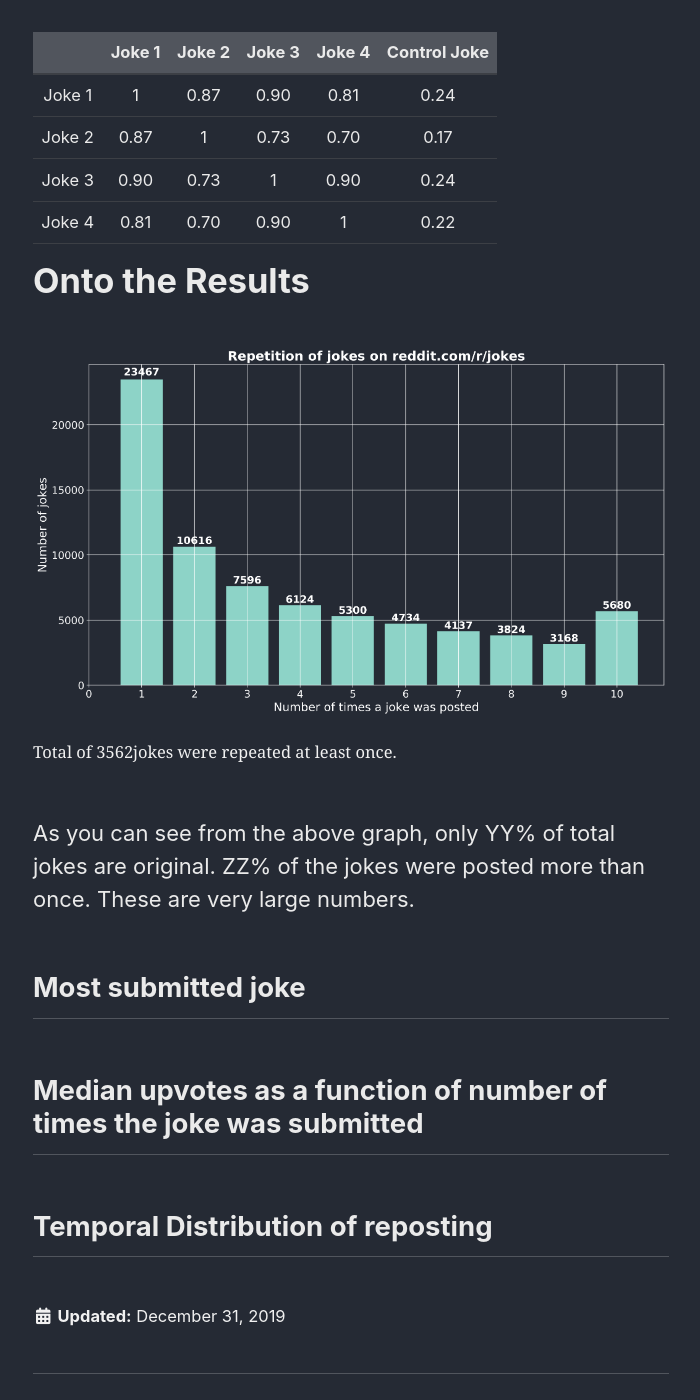
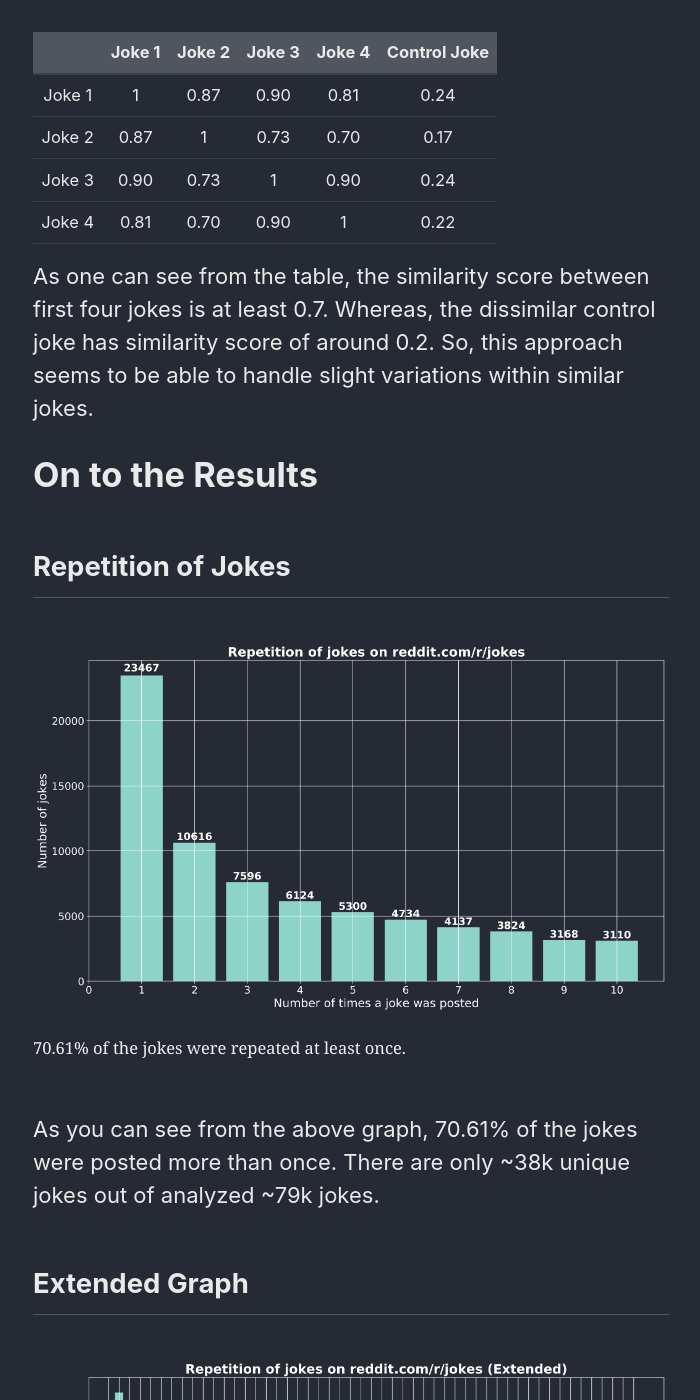
Before and after one commit to leme-cosmo/abhilash_sw, a Jekyll site: the page built from _posts/2019-12-31-reddit-jokes.md, in a window 1280 px wide and 1400 px high, scrolled down 4338 px. Shown: the whole window, without its empty margins (289-989 px from the left). Built offline with Jekyll 4.4.1, drawn with Linux system fonts in a browser that asks for light colours; cached includes are drawn as plain includes; nearby versions of some CDN libraries; comment, search, counter and statistics services are not loaded; some of the changed text lies outside the part shown.

Commit message:
Added extended graph. added some text

```diff
--- a/_posts/2019-12-31-reddit-jokes.md
+++ b/_posts/2019-12-31-reddit-jokes.md
@@ -27,16 +27,12 @@ Example:
 
 <blockquote class="reddit-card" data-card-created="1578141860"><a href="https://www.reddit.com/r/Jokes/comments/5vt0bn/girls_call_me_ugly_until_they_find_out_how_much/">Girls call me ugly until they find out how much money i make.</a> from <a href="http://www.reddit.com/r/Jokes">r/Jokes</a></blockquote>
 <script async src="//embed.redditmedia.com/widgets/platform.js" charset="UTF-8"></script>
-
 <blockquote class="reddit-card" data-card-created="1578141883"><a href="https://www.reddit.com/r/Jokes/comments/aysxx6/girls_used_to_call_me_ugly_until_they_found_out/">Girls used to call me ugly until they found out how much money I make.</a> from <a href="http://www.reddit.com/r/Jokes">r/Jokes</a></blockquote>
 <script async src="//embed.redditmedia.com/widgets/platform.js" charset="UTF-8"></script>
-
 <blockquote class="reddit-card" data-card-created="1578141900"><a href="https://www.reddit.com/r/Jokes/comments/bugejh/women_call_me_ugly_until_they_find_out_how_much/">Women call me ugly until they find out how much money I make.</a> from <a href="http://www.reddit.com/r/Jokes">r/Jokes</a></blockquote>
 <script async src="//embed.redditmedia.com/widgets/platform.js" charset="UTF-8"></script>
-
 <blockquote class="reddit-card" data-card-created="1578141914"><a href="https://www.reddit.com/r/Jokes/comments/crclls/a_women_called_me_ugly_until_she_found_how_much/">A women called me ugly until she found how much money I make.</a> from <a href="http://www.reddit.com/r/Jokes">r/Jokes</a></blockquote>
 <script async src="//embed.redditmedia.com/widgets/platform.js" charset="UTF-8"></script>
-
 So, as stated in objective, I wanted to quantitatively find out exactly what fraction of submitted jokes are repost.
 
 # Finding reposted jokes
@@ -60,7 +56,6 @@ To demonstrate this method, take the example above. There are four similar jokes
 
 <blockquote class="reddit-card" data-card-created="1578205073"><a href="https://www.reddit.com/r/Jokes/comments/ivui2/woman_looking_in_the_mirror_broke_down_to_tears/">Woman looking in the mirror broke down to tears. Told her husband she looks fat, old, and ugly, said a compliment would make her feel better...</a> from <a href="http://www.reddit.com/r/Jokes">r/Jokes</a></blockquote>
 <script async src="//embed.redditmedia.com/widgets/platform.js" charset="UTF-8"></script>
-
 This is a good choice for control joke, as it has some words common with original joke. The similarity matrix between these jokes and one control joke is:
 
 |        | Joke 1 | Joke 2 | Joke 3 | Joke 4 | Control Joke |
@@ -70,14 +65,35 @@ This is a good choice for control joke, as it has some words common with origina
 | Joke 3 |  0.90  |  0.73  |   1    |  0.90  |     0.24     |
 | Joke 4 |  0.81  |  0.70  |  0.90  |   1    |     0.22     |
 
-# Onto the Results
+As one can see from the table, the similarity score between first four jokes is at least 0.7. Whereas, the dissimilar control joke has similarity score of around 0.2. So, this approach seems to be able to handle slight variations within similar jokes.
 
-{% include figure image_path="/assets/images/r_jokes/repetition_advanced.png" alt="advanced" caption="Total of 3562jokes were repeated at least once." %}
+# On to the Results
 
-As you can see from the above graph, only YY% of total jokes are original. ZZ% of the jokes were posted more than once. These are very large numbers.
+## Repetition of Jokes
+
+{% include figure image_path="/assets/images/r_jokes/repetition_advanced.png" alt="advanced" caption="70.61% of the jokes were repeated at least once." %}
+
+As you can see from the above graph, 70.61% of the jokes were posted more than once. There are only ~38k unique jokes out of analyzed ~79k jokes.
+
+## Extended Graph
+
+{% include figure image_path="/assets/images/r_jokes/repetition_advanced_ext.png" alt="advanced_ext" caption="Around 200 jokes have been posted 50 times." %}
 
 ## Most submitted joke
 
-## Median upvotes as a function of number of times the joke was submitted
+The following joke was submitted 54 times!
+
+<blockquote class="reddit-card" data-card-created="1578233219"><a href="https://www.reddit.com/r/Jokes/comments/4maoti/a_father_buys_a_lie_detector_robot_that_slaps/">A father buys a lie detector robot that slaps people when they lie.</a> from <a href="http://www.reddit.com/r/Jokes">r/Jokes</a></blockquote>
+<script async src="//embed.redditmedia.com/widgets/platform.js" charset="UTF-8"></script>
+
+
 
 ## Temporal Distribution of reposting
+
+# Limitations
+
+Short and template jokes are very difficult to differentiate. Knock knock jokes, how many X does it take to change a lightbulb, are typical examples. Although, these jokes are different essentially, the logic I used clubbed them together.
+
+# Conclusion
+
+Around 70% of the jokes submitted on reddit.com/r/jokes are posted more than once. There are some jokes which have been posted 50 times. Only ~38k out of  ~79k jokes are unique.
```
Also changed, not shown: assets/images/r_jokes/repetition_advanced.png, assets/images/r_jokes/repetition_advanced_ext.png (added).
